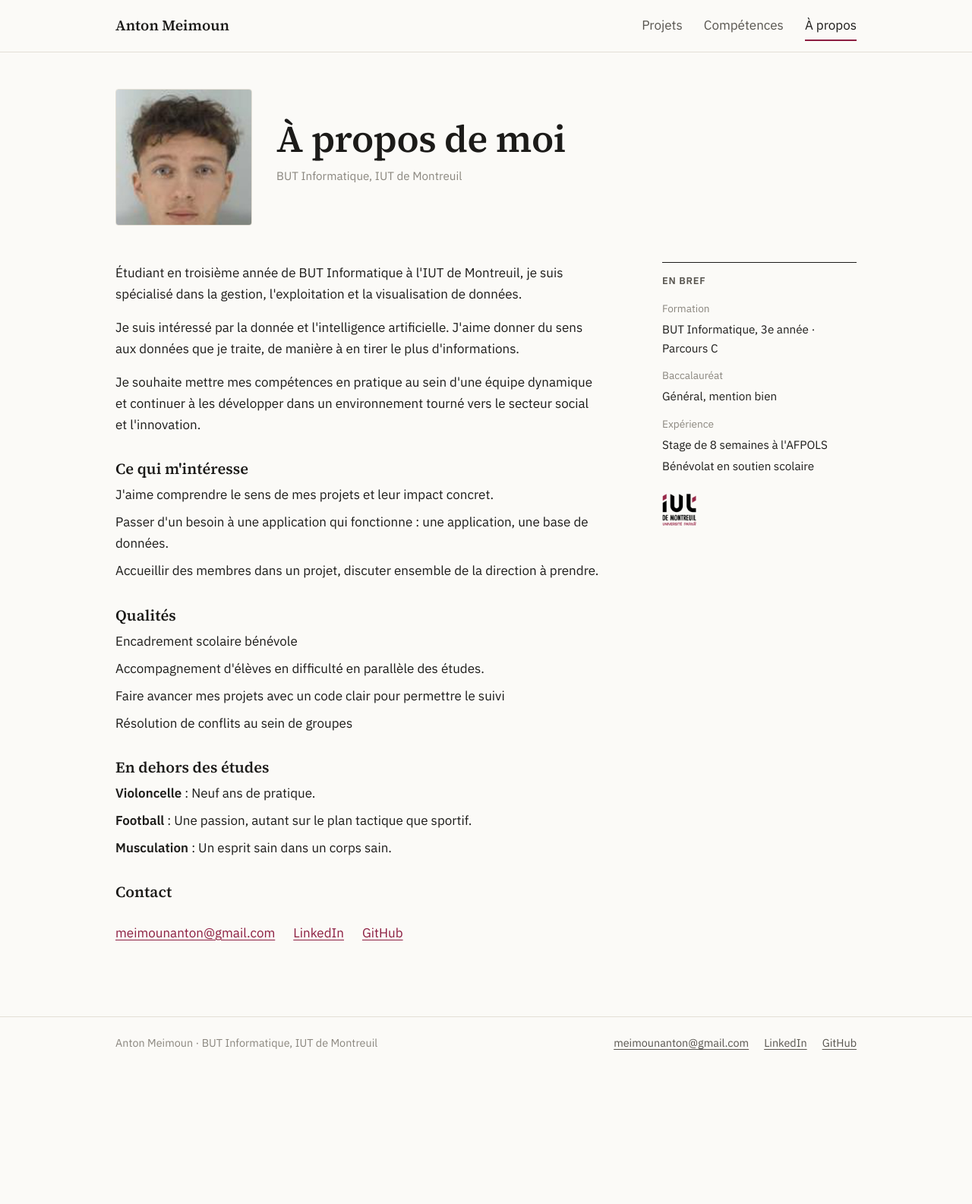
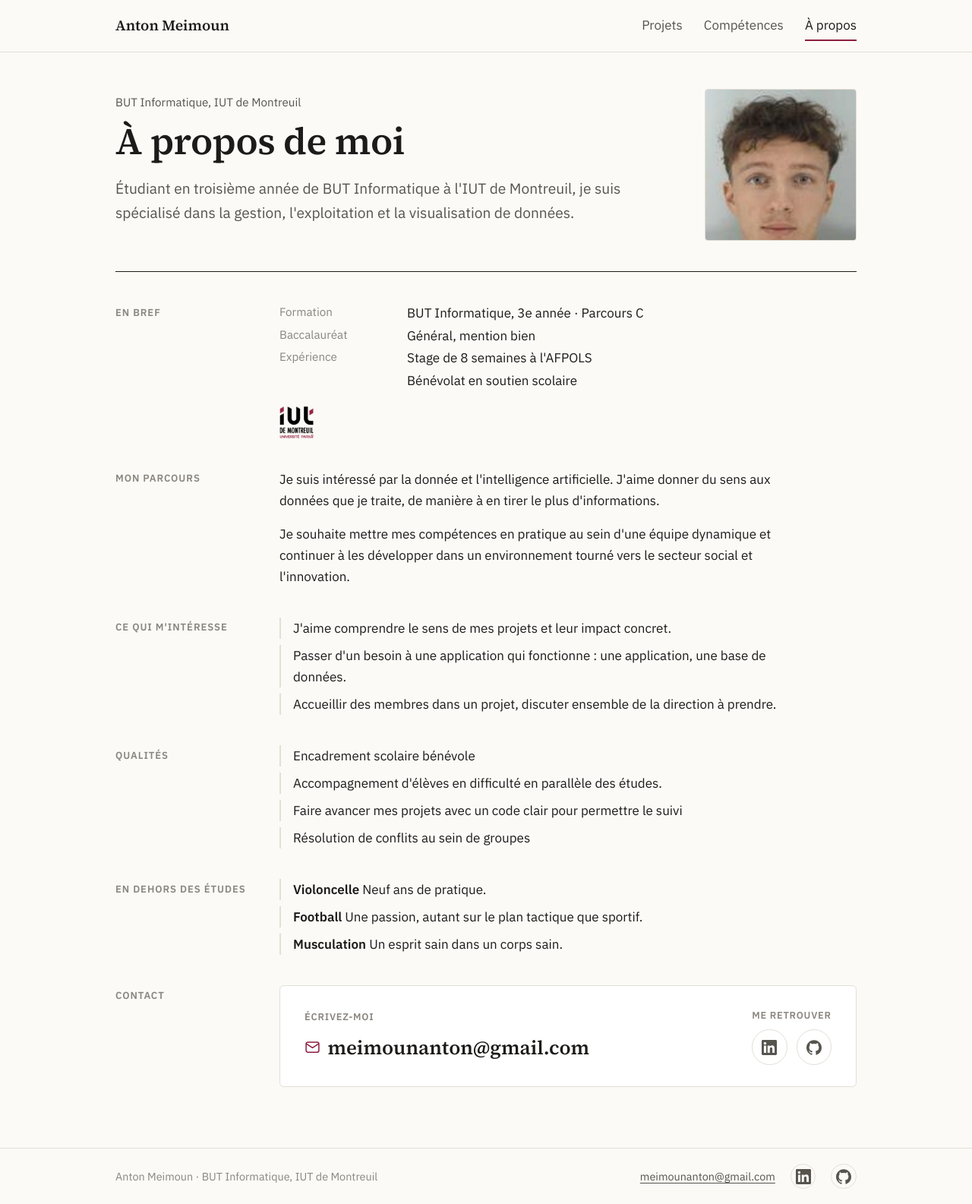
Before and after one commit to Bloombtw/Portfolio, a PHP site: page /apropos.html in a window 1280 px wide. Shown: the whole page at 76% size. Before the commit the page ends 1382 px from the top, so only its background shows below. Run offline with PHP 8.4, Linux system fonts and the light colour scheme.

Commit message:
Page « À propos » restructurée et contact en logos cliquables
- Sections en deux colonnes (intitulé discret à gauche, contenu à droite)
  au lieu d'une suite de titres et de paragraphes
- En-tête : photo, titre et première phrase mis en avant
- Bloc de contact encadré : e-mail en évidence, LinkedIn et GitHub en logos
  cliquables, ici, sur l'accueil et dans le pied de page

Co-Authored-By: Claude Opus 5 <noreply@anthropic.com>

```diff
--- a/assets/css/style.css
+++ b/assets/css/style.css
@@ -122,6 +122,19 @@ img.lg { width: auto; max-width: 2.2rem; }
 .lg.mono { width: 1rem; background: var(--doux); -webkit-mask: var(--m) center / contain no-repeat; mask: var(--m) center / contain no-repeat; }
 
 .contact p { max-width: 42rem; }
+.bloc-contact { display: grid; grid-template-columns: minmax(0, 1fr) auto; gap: 2rem 3rem; align-items: center; padding: 1.75rem 2rem; border: 1px solid var(--trait); border-radius: 6px; background: var(--surface); }
+.contact-label { margin: 0 0 .5rem; font-size: .8rem; font-weight: 600; text-transform: uppercase; letter-spacing: .06em; color: var(--pale); }
+.contact-mail { display: inline-flex; align-items: center; gap: .6rem; font-family: var(--serif); font-size: clamp(1.2rem, 2.6vw, 1.6rem); color: var(--texte); text-decoration: none; }
+.contact-mail:hover { color: var(--accent); text-decoration: underline; }
+.contact-mail .lg { width: 1.3rem; height: 1.3rem; background: var(--accent); }
+.contact-cv { margin: .75rem 0 0; font-size: .95rem; }
+.contact-logos { display: flex; gap: .75rem; }
+.rond-logo { display: grid; place-items: center; width: 2.9rem; height: 2.9rem; border: 1px solid var(--trait); border-radius: 50%; color: var(--doux); transition: color .15s, border-color .15s, background-color .15s; }
+.rond-logo:hover { color: #fff; background: var(--accent); border-color: var(--accent); }
+.rond-logo .lg { width: 1.25rem; height: 1.25rem; background: currentColor; }
+.liens-intro .rond-logo { width: 2.5rem; height: 2.5rem; }
+#pied .rond-logo { width: 2.1rem; height: 2.1rem; }
+#pied .liens { align-items: center; }
 
 /* =========================================================
    Pages liste
@@ -159,7 +172,7 @@ table.croise { border-collapse: collapse; width: 100%; min-width: 40rem; font-si
 .fiche header { margin-bottom: 2.5rem; }
 .fiche-tete { display: flex; justify-content: space-between; align-items: flex-start; gap: 2rem; }
 .fiche h1 { margin-bottom: .75rem; }
-.fiche-grille, .apropos-grille { display: grid; grid-template-columns: minmax(0, 1fr) 16rem; gap: 3.5rem; align-items: start; }
+.fiche-grille { display: grid; grid-template-columns: minmax(0, 1fr) 16rem; gap: 3.5rem; align-items: start; }
 .texte h2 { font-size: 1.25rem; margin: 2rem 0 .5rem; }
 .texte h2:first-child { margin-top: 0; }
 .texte p { max-width: 40rem; }
@@ -228,11 +241,21 @@ table.croise { border-collapse: collapse; width: 100%; min-width: 40rem; font-si
 
 /* À propos */
 .apropos { padding-top: 3rem; }
-.apropos-tete { display: flex; align-items: center; gap: 2rem; margin-bottom: 3rem; }
-.apropos-tete h1 { margin-bottom: .4rem; }
-.en-bref { margin: 0 0 1.5rem; display: grid; gap: .2rem; }
-.en-bref dt { color: var(--pale); font-size: .85rem; margin-top: .6rem; }
+.apropos-tete { display: grid; grid-template-columns: minmax(0, 1fr) auto; gap: 3rem; align-items: center; padding-bottom: 2.5rem; margin-bottom: 2.5rem; border-bottom: 1px solid var(--texte); }
+.apropos-tete h1 { margin: .35rem 0 1rem; }
+.apropos-tete .photo { width: 200px; height: 200px; }
+.apropos-corps { display: grid; gap: 2.5rem; }
+.bloc-perso { display: grid; grid-template-columns: 11rem minmax(0, 1fr); gap: 1rem 2.5rem; align-items: start; }
+.bloc-perso h2 { font-family: var(--sans); font-size: .82rem; font-weight: 600; text-transform: uppercase; letter-spacing: .07em; color: var(--pale); padding-top: .35rem; }
+.bloc-perso p { max-width: 42rem; }
+.bloc-perso p:last-child { margin-bottom: 0; }
+.bloc-perso .phrase { padding-left: 1rem; border-left: 2px solid var(--trait); }
+.bloc-perso .phrase strong { color: var(--texte); }
+.bloc-perso .organisme { margin-top: 1.25rem; }
+.en-bref { margin: 0; display: grid; grid-template-columns: 9rem minmax(0, 1fr); gap: .1rem 1.5rem; }
+.en-bref dt { color: var(--pale); font-size: .95rem; }
 .en-bref dd { margin: 0; }
+.en-bref dd + dd { grid-column: 2; }
 
 /* =========================================================
    Petits écrans
@@ -247,10 +270,15 @@ table.croise { border-collapse: collapse; width: 100%; min-width: 40rem; font-si
   .parcours li { grid-template-columns: 1fr; }
   .parcours .organisme { display: none; }
   .outils div { grid-template-columns: 1fr; gap: .3rem; }
-  .fiche-grille, .apropos-grille { grid-template-columns: 1fr; gap: 2rem; }
+  .fiche-grille { grid-template-columns: 1fr; gap: 2rem; }
   .fiche-tete .organisme { display: none; }
-  .apropos-tete { flex-direction: column; align-items: flex-start; gap: 1.25rem; }
-  .apropos-tete .photo { width: 120px; height: 120px; }
+  .apropos-tete { grid-template-columns: 1fr; gap: 1.5rem; }
+  .apropos-tete .photo { order: -1; width: 120px; height: 120px; }
+  .bloc-perso { grid-template-columns: 1fr; gap: .6rem; }
+  .en-bref { grid-template-columns: 1fr; gap: 0; }
+  .en-bref dt { margin-top: .6rem; font-size: .85rem; }
+  .en-bref dd + dd, .en-bref dd { grid-column: 1; }
+  .bloc-contact { grid-template-columns: 1fr; gap: 1.5rem; padding: 1.25rem; }
 }
 @media (max-width: 480px) {
   body { font-size: 1rem; }
--- a/assets/js/app.js
+++ b/assets/js/app.js
@@ -76,11 +76,40 @@ function liensContact() {
   return l;
 }
 
+/* Liens vers les profils, en logos cliquables */
+function logosContact() {
+  const liens = [
+    [PROFIL.linkedin, "LinkedIn", "mono-linkedin"],
+    [PROFIL.github, "GitHub", "mono-github"]
+  ].filter(([u]) => u);
+  return liens.map(([u, nom, logo]) =>
+    `<a class="rond-logo" href="${esc(u)}" target="_blank" rel="noopener" title="${nom}" aria-label="${nom}">${imageLogo(logo, nom)}</a>`).join("");
+}
+
+/* Bloc de contact : e-mail en évidence, profils en logos */
+function blocContact() {
+  return `<div class="bloc-contact">
+    <div>
+      <p class="contact-label">Écrivez-moi</p>
+      <a class="contact-mail" href="mailto:${esc(PROFIL.email)}">${imageLogo("mono-mail", "E-mail")}${esc(PROFIL.email)}</a>
+      ${PROFIL.cv ? `<p class="contact-cv"><a href="${esc(PROFIL.cv)}">Télécharger mon CV (PDF)</a></p>` : ""}
+    </div>
+    <div>
+      <p class="contact-label">Me retrouver</p>
+      <div class="contact-logos">${logosContact()}</div>
+    </div>
+  </div>`;
+}
+
 function pied() {
   document.getElementById("pied").innerHTML = `
     <div class="wrap barre">
       <span>${esc(PROFIL.nom)} · ${esc(PROFIL.formation)}</span>
-      <span class="liens">${liensContact().map(([u, t]) => `<a href="${esc(u)}">${esc(t)}</a>`).join("")}</span>
+      <span class="liens">
+        <a href="mailto:${esc(PROFIL.email)}">${esc(PROFIL.email)}</a>
+        ${PROFIL.cv ? `<a href="${esc(PROFIL.cv)}">CV (PDF)</a>` : ""}
+        ${logosContact()}
+      </span>
     </div>`;
 }
 
@@ -200,7 +229,6 @@ function listeOutils() {
 
 /* ---------- Page d'accueil ---------- */
 function pageAccueil() {
-  const contact = liensContact();
   document.getElementById("contenu").innerHTML = `
     <section class="wrap intro-accueil">
       <div>
@@ -209,7 +237,8 @@ function pageAccueil() {
         <p class="chapeau">${esc(PROFIL.accroche)}</p>
         <p class="liens-intro">
           <a class="bouton" href="projets.html">Voir mes projets</a>
-          ${contact.map(([u, t]) => `<a href="${esc(u)}">${esc(t)}</a>`).join("")}
+          <a href="mailto:${esc(PROFIL.email)}">${esc(PROFIL.email)}</a>
+          ${logosContact()}
         </p>
       </div>
       ${PROFIL.photo ? `<img class="photo" src="${esc(PROFIL.photo)}" alt="Photo d'${esc(PROFIL.nom)}" width="180" height="180">` : ""}
@@ -238,7 +267,7 @@ function pageAccueil() {
     <section class="wrap section contact">
       ${titreSection("Contact")}
       ${PROFIL.objectif ? `<p>${esc(PROFIL.objectif)}</p>` : ""}
-      <p class="liens-intro">${contact.map(([u, t]) => `<a href="${esc(u)}">${esc(t)}</a>`).join("")}</p>
+      ${blocContact()}
     </section>`;
 }
 
@@ -472,39 +501,33 @@ function pageCompetences() {
 function pageAPropos() {
   if (typeof PERSO === "undefined") return;
   document.title = `À propos · ${PROFIL.nom}`;
-  const contact = liensContact();
   // phrases simples, ou « titre : texte » quand l'entrée a un titre
-  const liste = items => items.map(x => typeof x === "string"
+  const phrases = items => items.map(x => typeof x === "string"
     ? `<p class="phrase">${esc(x)}</p>`
-    : `<p class="phrase"><strong>${esc(x.titre)}</strong> : ${esc(x.texte)}</p>`).join("");
+    : `<p class="phrase"><strong>${esc(x.titre)}</strong> ${esc(x.texte)}</p>`).join("");
+  const bloc = (titre, contenu) => `<section class="bloc-perso"><h2>${esc(titre)}</h2><div>${contenu}</div></section>`;
+  const [debut, ...suite] = PERSO.presentation;
+
   document.getElementById("contenu").innerHTML = `
     <article class="wrap apropos">
       <header class="apropos-tete">
-        ${PROFIL.photo ? `<img class="photo" src="${esc(PROFIL.photo)}" alt="Photo d'${esc(PROFIL.nom)}" width="180" height="180">` : ""}
         <div>
+          <p class="sur-titre">${esc(PROFIL.formation)}</p>
           <h1>${esc(PERSO.titre)}</h1>
-          <p class="meta">${esc(PROFIL.formation)}</p>
+          <p class="chapeau">${esc(debut)}</p>
         </div>
+        ${PROFIL.photo ? `<img class="photo" src="${esc(PROFIL.photo)}" alt="Photo d'${esc(PROFIL.nom)}" width="200" height="200">` : ""}
       </header>
-      <div class="apropos-grille">
-        <div class="texte">
-          ${PERSO.presentation.map(t => `<p>${esc(t)}</p>`).join("")}
-          <h2>${esc(PERSO.moteursTitre || "Ce qui m'intéresse")}</h2>
-          ${liste(PERSO.moteurs)}
-          <h2>Qualités</h2>
-          ${liste(PERSO.qualites)}
-          <h2>En dehors des études</h2>
-          ${liste(PERSO.interets)}
-          <h2>Contact</h2>
-          ${PROFIL.objectif ? `<p>${esc(PROFIL.objectif)}</p>` : ""}
-          <p class="liens-intro">${contact.map(([u, t]) => `<a href="${esc(u)}">${esc(t)}</a>`).join("")}</p>
-        </div>
-        <aside class="panneau">
-          <h2>En bref</h2>
-          <dl class="en-bref">${PERSO.enBref.map(([k, v]) =>
-            `<dt>${esc(k)}</dt>${[].concat(v).map(x => `<dd>${esc(x)}</dd>`).join("")}`).join("")}</dl>
-          ${logoOrganisme(PROFIL.ecole)}
-        </aside>
+
+      <div class="apropos-corps">
+        ${bloc("En bref", `<dl class="en-bref">${PERSO.enBref.map(([k, v]) =>
+          `<dt>${esc(k)}</dt>${[].concat(v).map(x => `<dd>${esc(x)}</dd>`).join("")}`).join("")}</dl>
+          ${logoOrganisme(PROFIL.ecole)}`)}
+        ${suite.length ? bloc("Mon parcours", suite.map(t => `<p>${esc(t)}</p>`).join("")) : ""}
+        ${bloc(PERSO.moteursTitre || "Ce qui m'intéresse", phrases(PERSO.moteurs))}
+        ${bloc("Qualités", phrases(PERSO.qualites))}
+        ${bloc("En dehors des études", phrases(PERSO.interets))}
+        ${bloc("Contact", `${PROFIL.objectif ? `<p>${esc(PROFIL.objectif)}</p>` : ""}${blocContact()}`)}
       </div>
     </article>`;
 }
--- a/outils/extraire-textes.js
+++ b/outils/extraire-textes.js
@@ -97,7 +97,9 @@ titre("7. TEXTES DE L'INTERFACE (assets/js/app.js et fichiers .html)");
   ["app.js › ficheCompetence › compteur", "… apprentissages critiques démontrés sur …, … à confirmer."],
   ["app.js › ficheCompetence › AC sans preuve", "Pas encore de preuve."],
   ["app.js › ficheCompetence › bas de page", "Autres compétences :"],
-  ["app.js › pageAPropos › titres", "Qualités · En dehors des études · Contact · En bref"],
+  ["app.js › pageAPropos › intitulés des sections", "En bref · Mon parcours · Qualités · En dehors des études · Contact"],
+  ["app.js › blocContact › intitulés", "Écrivez-moi · Me retrouver"],
+  ["app.js › blocContact › lien du CV (quand le PDF est déposé)", "Télécharger mon CV (PDF)"],
   ["app.js › mention sur une preuve non validée", "à confirmer"]
 ].forEach(([ou, t]) => ajout(ou, t));
 
```
Also changed, not shown: textes-a-reecrire.txt (+12 -4 lines), assets/img/logos/mono-github.svg (added), assets/img/logos/mono-linkedin.svg (added), assets/img/logos/mono-mail.svg (added).
